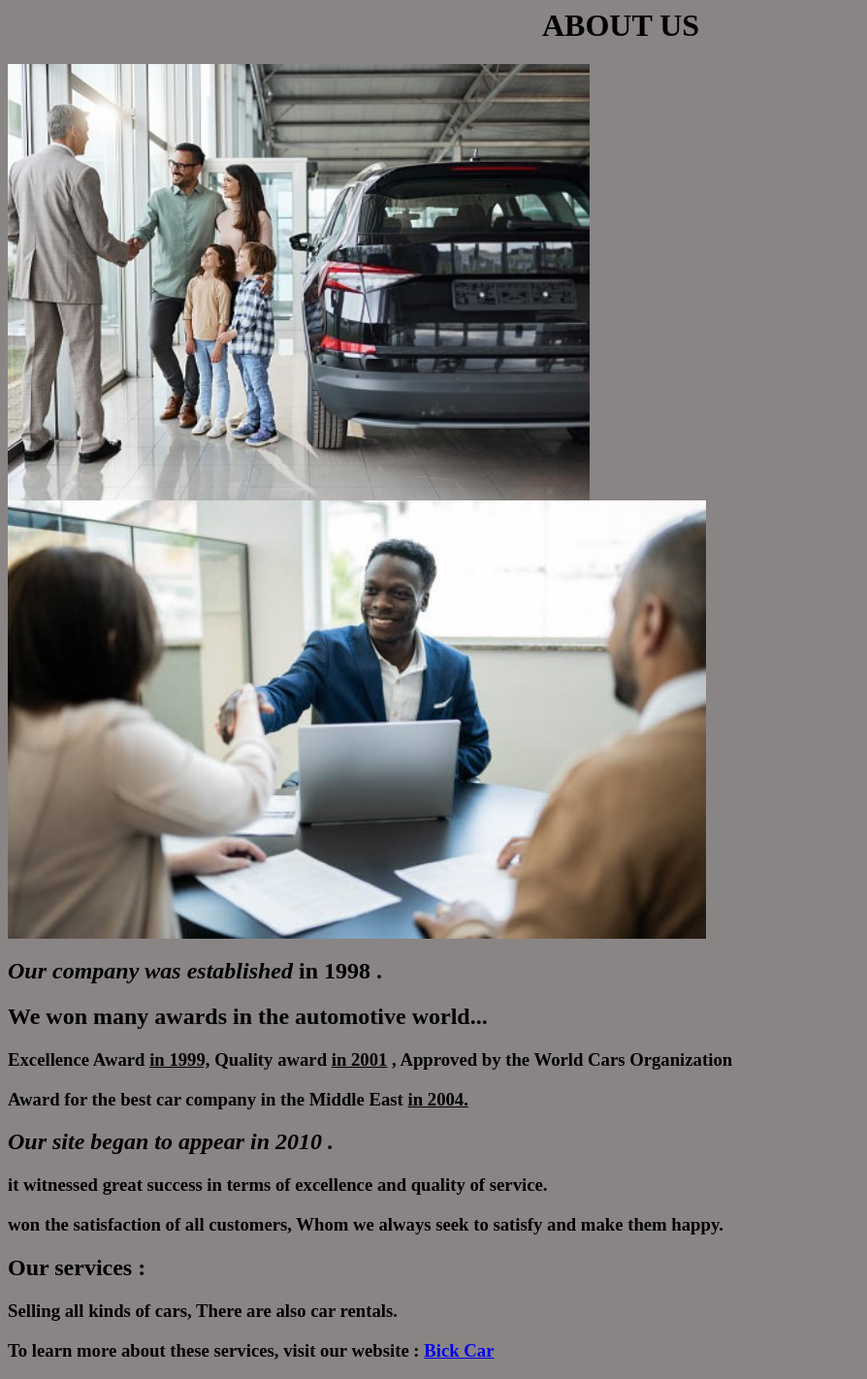
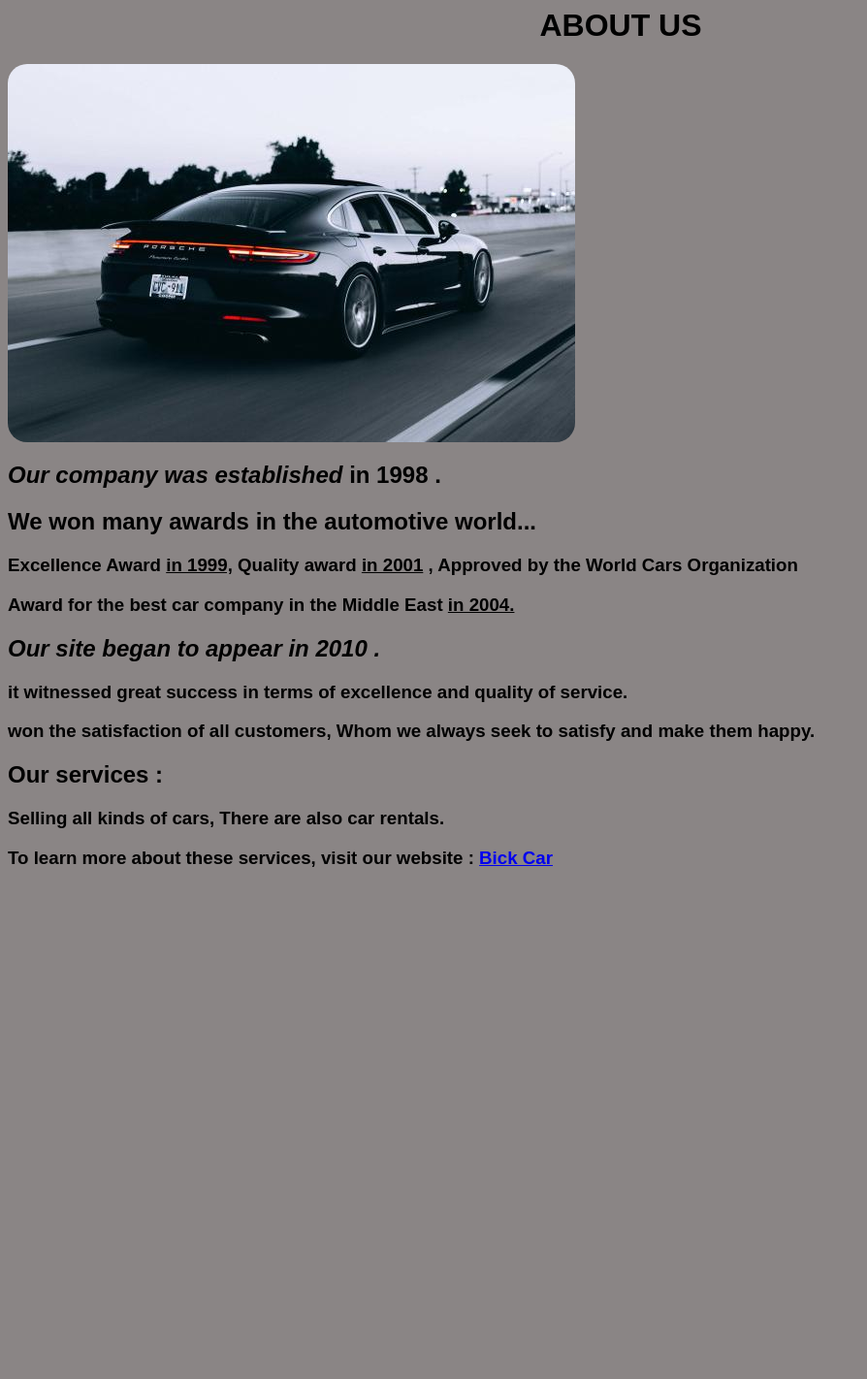
Before and after one commit to ahmniab/web_project, a PHP site: page /About.html in a window 1280 px wide. Shown: the whole page at 97% size, without its empty margins (0-894 px from the left). After the commit the page ends 894 px from the top, so only its background shows below. Run offline with PHP 8.4, Linux system fonts and the light colour scheme.

Commit message:
change font About Us

```diff
--- a/About.html
+++ b/About.html
@@ -8,8 +8,7 @@
   <body>
     <center> <P><h1>ABOUT US</h1></P> </center>
 
-    <img src="img/istockphoto-1455908103-170667a.jpg" alt="" width="600">
-    <img src="img/istockphoto-1356380314-612x612.jpg" alt="" width="720">
+    <img src="img/cars.jpg" alt="">
     <p> <h2> <i>Our company was established</i><pg/Our> <strong>in 1998 .</strong></h2></p>
     <p>  <h2> We won many awards in the automotive world... </h2></p>
     <h3> Excellence Award <u>in 1999,</u>
@@ -26,6 +25,6 @@
     There are also car rentals.</h3>
     <p><h3>To learn more about these services, visit our website :
     <a href="https://bickcar.com" target="_blank"> Bick Car </a></h3> </p>
+    <div class="gmy"> <i class="fa-sharp fa-solid fa-bell"> </i></div>
   </body>
-
 </html>
--- a/css/about.css
+++ b/css/about.css
@@ -1,4 +1,14 @@
+*{
+    font-family: Arial, Helvetica, sans-serif !important;
+}
 body{
     background-color:#8a8585 ;
 
 }
+img{
+
+    border-radius: 20px;
+}
+.gmy{
+    width: 50px;
+}
```
Also changed, not shown: img/cars.jpg (added), img/istockphoto-1395132462-612x612.jpg (added), img/sale.jpg (added).
